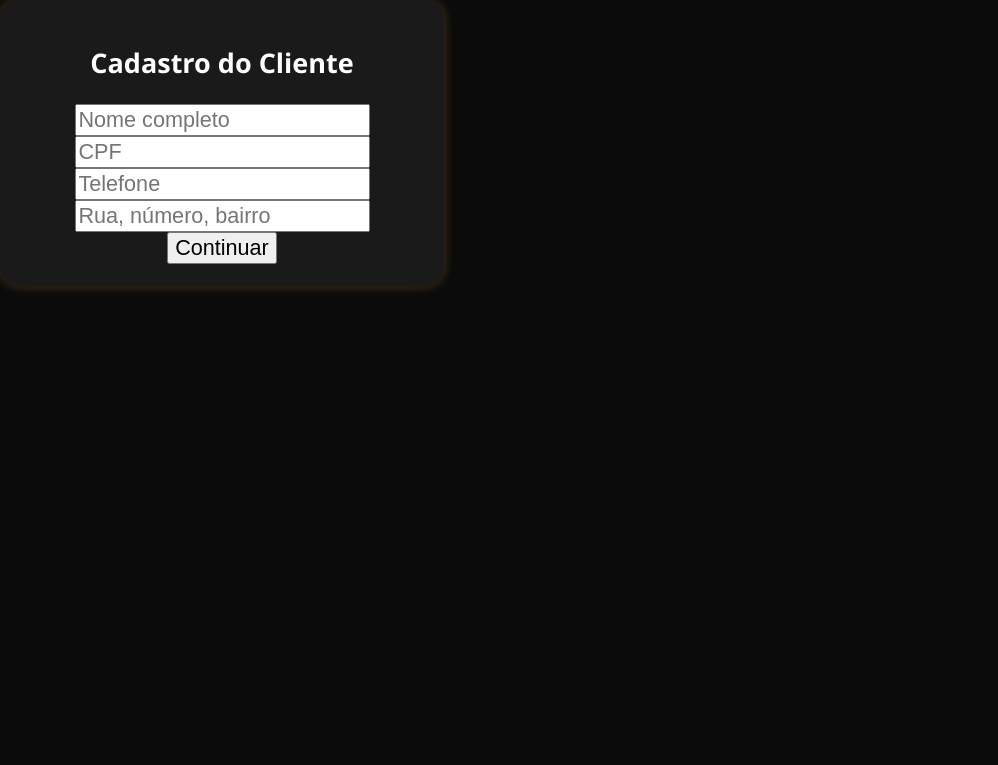
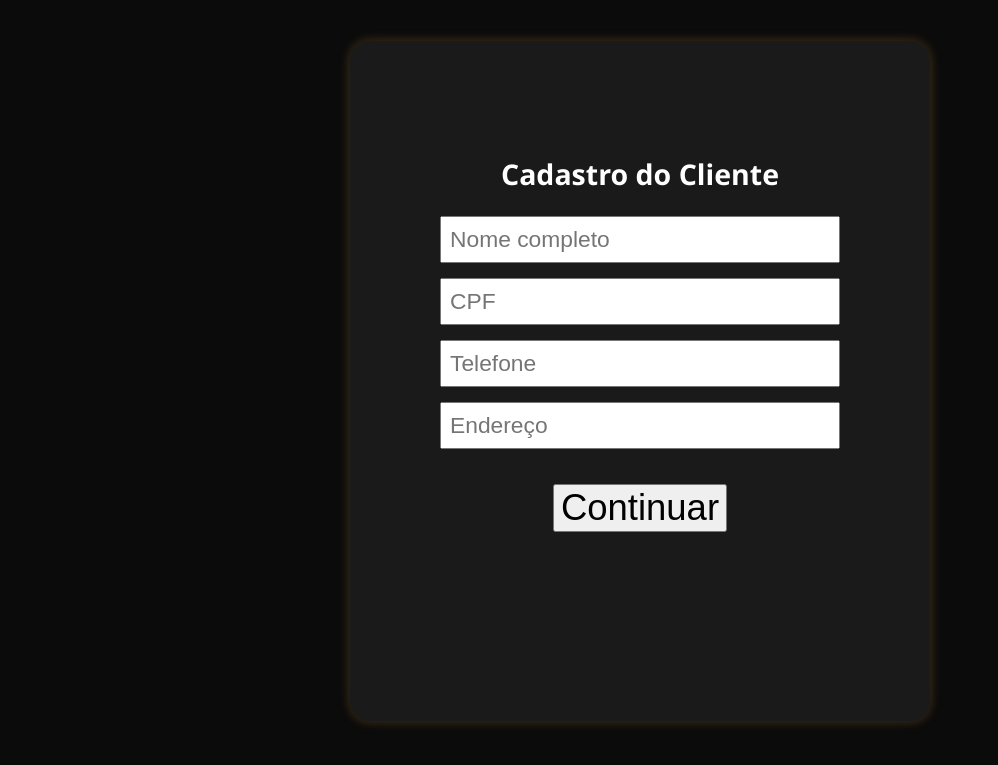
Before and after one commit to 71996376290r-sketch/nachapadelivery, a Flask app: page /cadastro in a window 1280 px wide. Shown: the top 765 px of the page, without its empty margins (0-998 px from the left). Run offline with Flask 3, Linux system fonts and the light colour scheme.

Commit message:
Refactor cadastro.html for improved layout and styles
Updated the HTML structure and styling for the client registration form.

```diff
--- a/templates/cadastro.html
+++ b/templates/cadastro.html
@@ -1,20 +1,30 @@
 <!DOCTYPE html>
-<html lang="pt-BR">
-<head>
-<meta charset="utf-8">
-<title>Cadastro - Na Chapa Delivery</title>
-<link rel="stylesheet" href="{{ url_for('static', filename='css/style.css') }}">
-</head>
-<body>
-<div class="card">
-  <h2>Cadastro do Cliente</h2>
-  <form method="post" action="/salvar_cliente">
-    <input type="text" name="nome" placeholder="Nome completo" required>
-    <input type="text" name="cpf" placeholder="CPF" value="{{ cpf }}">
-    <input type="text" name="telefone" placeholder="Telefone" required>
-    <input type="text" name="endereco" placeholder="Rua, número, bairro" required>
-    <button type="submit">Continuar</button>
-  </form>
-</div>
-</body>
-</html>
+<html lang='pt-BR'>
+<head><meta charset='utf-8'><title>Cadastro</title><link rel='stylesheet' href="{{ url_for('static', filename='css/style.css') }}">
+</head><body>
+<div class="container">
+<div class='inic'><h2>Cadastro do Cliente</h2>
+<style>
+  input[type='text'] {
+    display: block;
+    margin-bottom: 15px;
+    padding: 8px;
+    width: 100%;
+    box-sizing: border-box;
+  }
+
+  .qtd-num {
+    margin-top: 20px;
+  }
+</style>
+
+
+<form method='post' action='/salvar_cliente'>
+<input type='text' name='nome' placeholder='Nome completo' required>
+<input type='text' name='cpf' placeholder='CPF' value='{{ cpf }}'>
+<input type='text' name='telefone' placeholder='Telefone' required>
+<input type='text' name='endereco' placeholder='Endereço' required>
+<div class='qtd-num'><button type='submit'>Continuar</button></div>
+</form>
+</div></div>
+</body></html>
```
